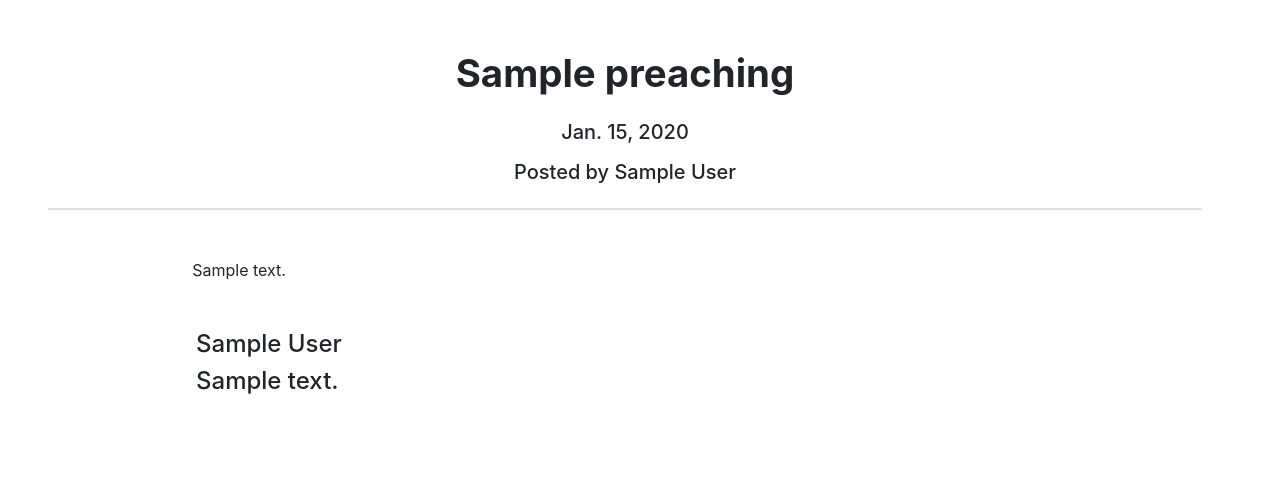
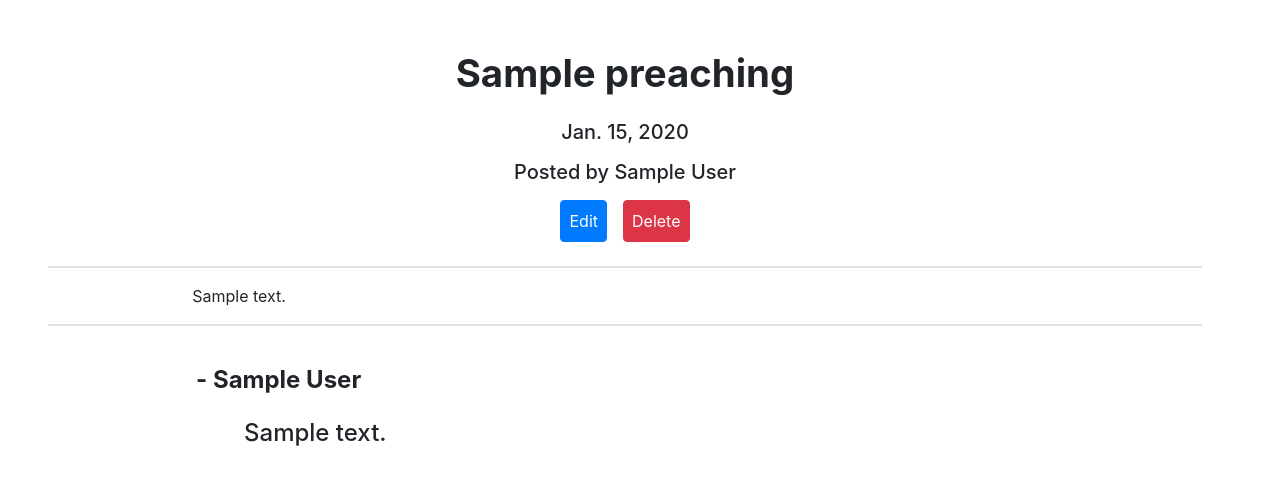
Before and after one commit to marcjerome/baptist-notes, a Django app: a page that uses preachings/templates/preachings/preaching_detail.html in a window 1280 px wide. Shown: the part 150-635 px from the top of the page. Run offline with Django 3.2, Linux system fonts and the light colour scheme; a user stored in the database is signed in; tables that the repository leaves empty hold one stand-in row (values such as "Sample post"); some libraries are stand-ins or nearby versions.

Commit message:
Added edit and delete button in template

```diff
--- a/preachings/static/preachings/css/preaching_detail.css
+++ b/preachings/static/preachings/css/preaching_detail.css
@@ -14,6 +14,17 @@
     width: 100%;
 }
 
+.link {
+    text-decoration:none;
+    color: white;
+}
+
+.link:hover {
+   color:white;
+    text-decoration: none;
+}
+
+
 /* Large devices (desktops, 992px and up) */
 @media (min-width: 992px) {
     #heading-title {
--- a/preachings/templates/preachings/preaching_detail.html
+++ b/preachings/templates/preachings/preaching_detail.html
@@ -3,24 +3,34 @@
 {%block content%}
 <link rel="stylesheet" href="{% static 'preachings/css/preaching_detail.css' %}">
     <header class="container-fluid mt-5">
-        <section class="mt-4 mb-5 text-center">
+        <section class="mt-4 mb-2 text-center">
             <h1 id="heading-title"><b>{{preachings.title}}</b></h1>
             <h5 class="mt-4 mb-3 ">{{preachings.date}}</h5>
-            <h5 class="mt-2 mb-4">Posted by {{preachings.user.get_full_name}}</h5>
-            <hr class="border">
+            <h5 class="mt-2 mb-1">Posted by {{preachings.user.get_full_name}}</h5>
         </section>
+        {%if user == preachings.user %}
+        <section class="container text-center">
+            <div class="row justify-content-center">
+                <a href="{% url 'preaching_update' preachings.slug %}" class="link btn btn-primary p-2 m-2">Edit</a>
+                <a href="{% url 'preaching_delete' preachings.slug %}" class="link btn btn-danger p-2 m-2 ">Delete</a>
+            </div>
+        </section>
+
+        {% endif %}
+
+        <hr class="border">
+
+
         <section class="text-left w-75 mx-auto">
             {{preachings.text | safe}}
         </section>
-        <section class="mt-5">
-
-        </section>
+        <hr class="border">
     </header>
 
-    <section class="container-fluid w-75 mx-auto">
+    <section class="container-fluid w-75 mx-auto mt-4 ">
         <section class="text-left ">
-            <h4 id="">{{preachings.user.get_full_name}}</h4>
-            <h4>{{preachings.user.bio}}</h4>
+            <h4 class="mb-4"><b>- {{preachings.user.get_full_name}}</b></h4>
+            <h4 class="ml-5">{{preachings.user.bio}}</h4>
         </section>
 
     </section>
```
Also changed, not shown: preachings/templates/preachings/preaching_confirm_delete.html (+14 -5 lines).
